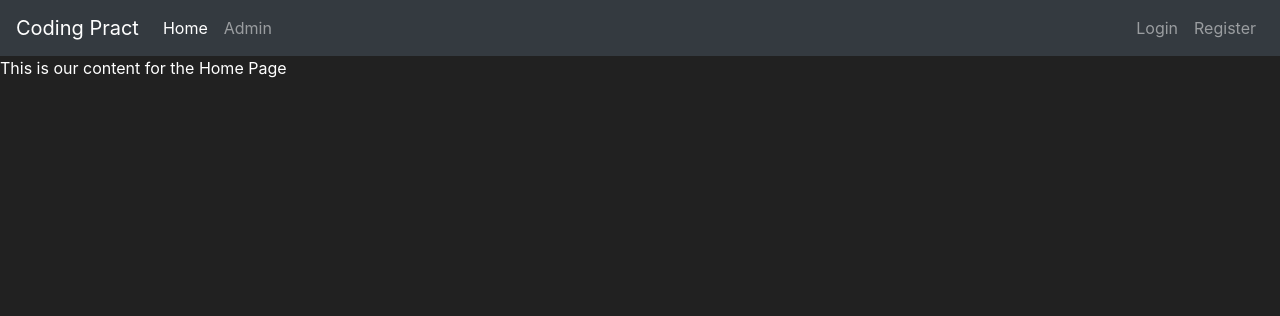
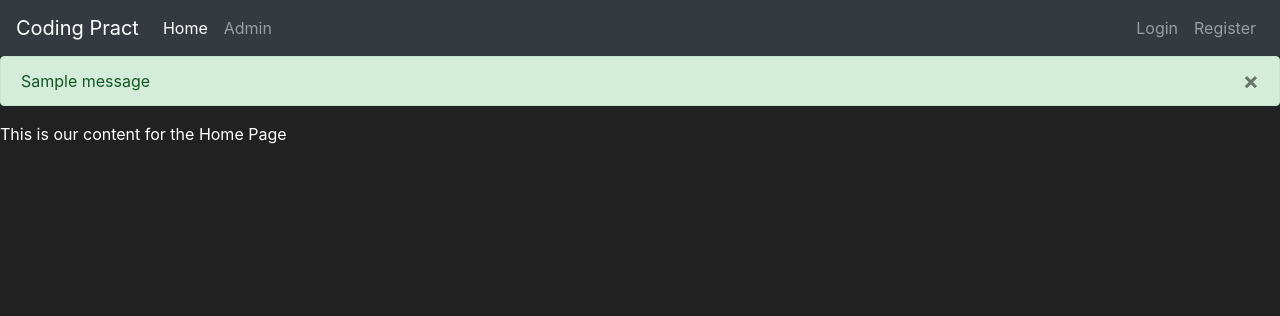
Before and after one commit to Billrawknow/Pract, a Flask app: page / in a window 1280 px wide. Shown: the top 316 px of the page. Run offline with Flask 2, Linux system fonts and the light colour scheme; one stand-in notice (Sample message) is shown; some libraries are stand-ins or nearby versions.

Commit message:
flash messages

```diff
--- a/pract/templates/base.html
+++ b/pract/templates/base.html
@@ -39,6 +39,18 @@
         </ul>
       </div>
     </nav>
+    {% with messages = get_flashed_messages(with_categories=true) %}
+    {% if messages %}
+       {% for category, message in messages %}
+          <div class="alert alert-{{ category }}">
+              <button type="button" class="m1-2 mb-1 close" data-dismiss="alert" aria-label="Close">
+                  <span aria-hidden="true">&times;</span>
+              </button>
+              {{ message }}
+          </div>
+       {% endfor %}
+    {% endif %}
+  {% endwith %}
       {% block content %}
 
       {% endblock %}
```
